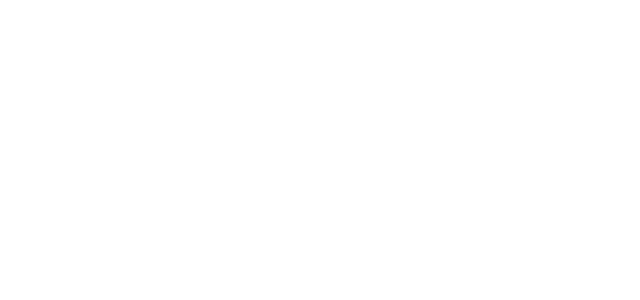
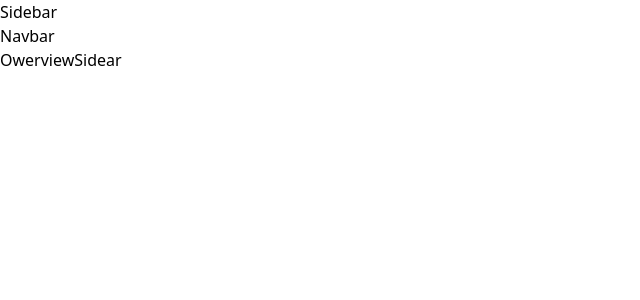
Before and after one commit to huseynovali/Task-Management-Dashboard, a React (Vite) app: page /owerview in a window 1280 px wide. Before the commit this address had no page. Shown: the top 300 px of the page, without its empty margins (0-640 px from the left). Built offline with nearby package versions, Linux system fonts and the light colour scheme.

Commit message:
owerview page grid

```diff
--- a/src/App.tsx
+++ b/src/App.tsx
@@ -1,9 +1,11 @@
 import { Route, Routes } from "react-router";
 import MainLayout from "./layout/MainLayout";
+import Owerview from "./page/Owerview";
 
 function App() {
   return (
     <Routes>
+      <Route path="/owerview" element={<Owerview />} />
       <Route path="/" element={<MainLayout />}>
         <Route path="about" element={<p>about</p>} />
       </Route>
--- /dev/null
+++ b/src/components/OwerviewSidear.tsx
@@ -0,0 +1,9 @@
+import React from 'react'
+
+function OwerviewSidear() {
+  return (
+    <div>OwerviewSidear</div>
+  )
+}
+
+export default OwerviewSidear
--- /dev/null
+++ b/src/page/Owerview.tsx
@@ -0,0 +1,17 @@
+import OwerviewSidear from "../components/OwerviewSidear";
+import MainLayout from "../layout/MainLayout";
+
+function Owerview() {
+  return (
+    <div className="grid grid-cols-12">
+      <div className="col-span-10">
+        <MainLayout />
+      </div>
+      <div className="col-span-2">
+        <OwerviewSidear />
+      </div>
+    </div>
+  );
+}
+
+export default Owerview;
```
